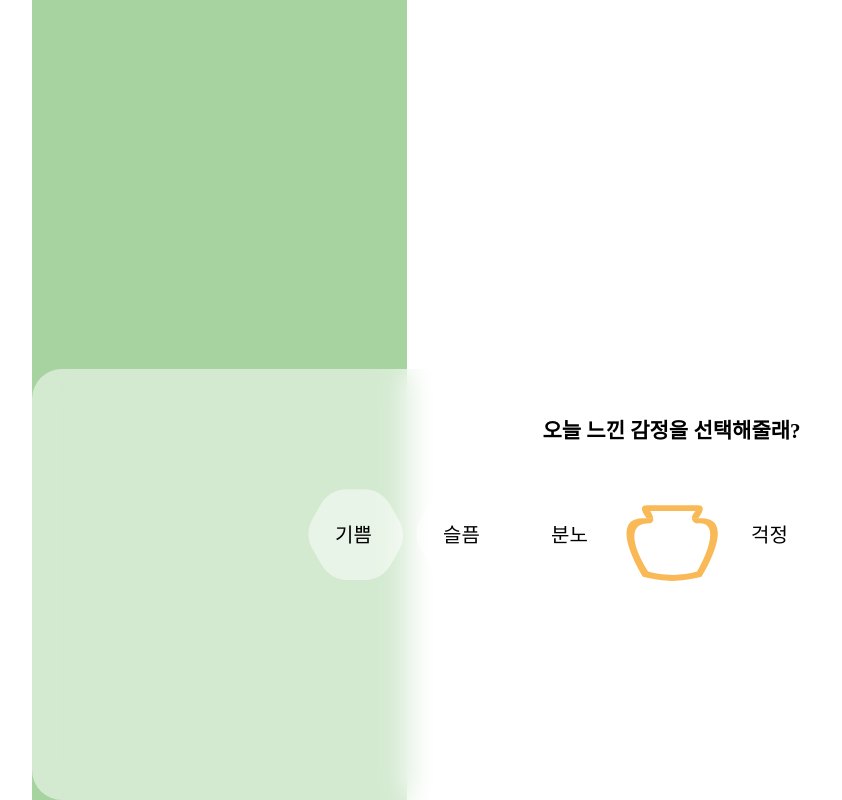
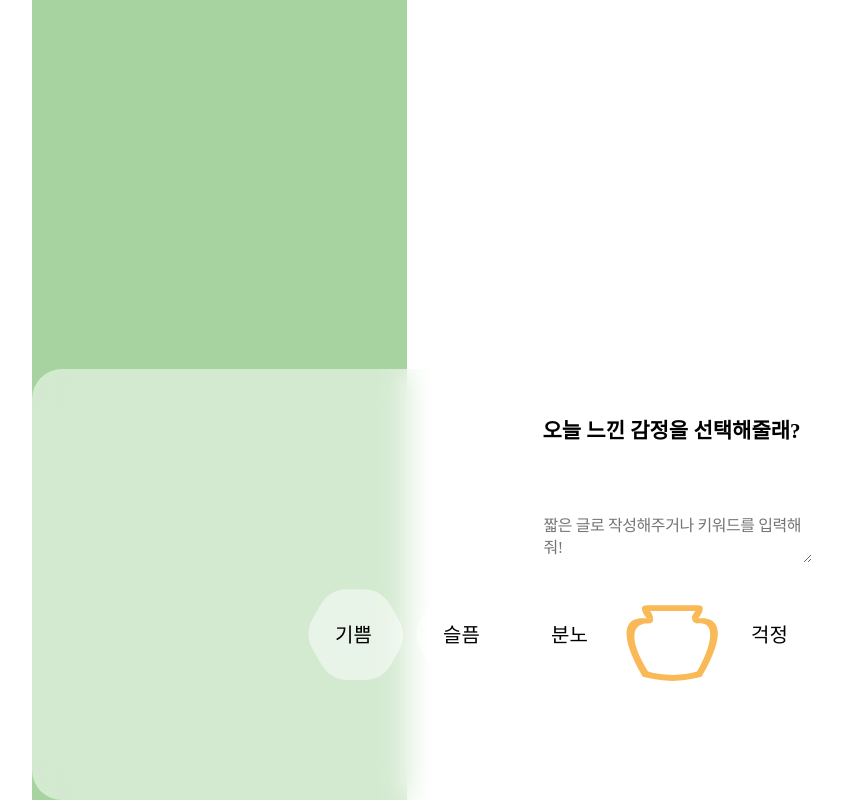
Before and after one commit to KAU2024-SANHAK/SANHAK_Client, a React (Vite) app: page /sample in a window 1280 px wide. Shown: the top 800 px of the page, without its empty margins (421-1263 px from the left). Built offline with nearby package versions, Linux system fonts and the light colour scheme; no server answers.

Commit message:
feat: textarea 설정

```diff
--- a/src/components/FastDiarySteps/FastDiaryStep.style.js
+++ b/src/components/FastDiarySteps/FastDiaryStep.style.js
@@ -1,5 +1,5 @@
 import styled from 'styled-components'
-import SmallQuestionBox from '../../assets/smallQuestionBox.svg'
+import InputCloud from '../../assets/inputCloud.svg'
 
 export const FastDiaryStepWrapper = styled.div`
 ${({ theme: { mixin } }) => mixin.flexCenter({})};
@@ -10,3 +10,19 @@ ${({ theme: { mixin } }) => mixin.flexCenter({})};
     width: 10rem;
     display: flex;
 `
+export const FastDiaryTextAreaWrapper = styled.div`
+    ${({ theme: { mixin } }) => mixin.flexCenter({})};
+    background-image: url(${InputCloud});
+    width: 33rem;
+    height: 10rem;
+    margin-left: 1rem;
+`
+export const InputArea =styled.textarea`
+    ${({ theme }) => theme.fonts.body_06};
+    width: 27rem;
+    height: 5rem;
+    background-color: transparent;
+    border: none;
+    letter-spacing: -0.408px;
+
+`
--- a/src/components/FastDiarySteps/FastDiaryStep1/FastDiaryStep1.jsx
+++ b/src/components/FastDiarySteps/FastDiaryStep1/FastDiaryStep1.jsx
@@ -1,6 +1,5 @@
 import * as S from '../FastDiaryStep.style'
 import FeelingHive from '../FeelingHive/FeelingHive'
-import LargeQuestion from '../Questions/LargeQustion'
 import SmallQuestion from '../Questions/SamllQuestion'
 
 export default function FastDiaryStep1(){
@@ -11,6 +10,9 @@ export default function FastDiaryStep1(){
                 오늘 느낀 감정을 선택해줄래?
             </SmallQuestion>
 
+            <S.FastDiaryTextAreaWrapper>
+                <S.InputArea placeholder='짧은 글로 작성해주거나 키워드를 입력해줘!'/>
+            </S.FastDiaryTextAreaWrapper>
             <FeelingHive/>
 
         </S.FastDiaryStepWrapper>
--- a/src/components/FastDiarySteps/FastDiaryStep2/FastDiaryStep2.jsx
+++ b/src/components/FastDiarySteps/FastDiaryStep2/FastDiaryStep2.jsx
@@ -1,4 +1,5 @@
 import * as S from '../FastDiaryStep.style'
+import LargeQuestion from '../Questions/LargeQustion'
 
 export default function FastDiaryStep2(){
     return(
@@ -7,6 +8,10 @@ export default function FastDiaryStep2(){
                 오늘 하루름 함께 나누었던<br/>
                 사람들이 있을까?
             </LargeQuestion>
+
+            <S.FastDiaryTextAreaWrapper>
+                <S.InputArea placeholder='짧은 글로 작성해주거나 키워드를 입력해줘!'/>
+            </S.FastDiaryTextAreaWrapper>
         </S.FastDiaryStepWrapper>
 
     )
--- a/src/components/FastDiarySteps/FastDiaryStep3/FastDiaryStep3.jsx
+++ b/src/components/FastDiarySteps/FastDiaryStep3/FastDiaryStep3.jsx
@@ -7,6 +7,10 @@ export default function FastDiaryStep3(){
             <SmallQuestion>
                 언제쯤 일어난 일이야?
             </SmallQuestion>
+
+            <S.FastDiaryTextAreaWrapper>
+                <S.InputArea placeholder='짧은 글로 작성해주거나 키워드를 입력해줘!'/>
+            </S.FastDiaryTextAreaWrapper>
         </S.FastDiaryStepWrapper>
 
     )
--- a/src/components/FastDiarySteps/FastDiaryStep4/FastDiaryStep4.jsx
+++ b/src/components/FastDiarySteps/FastDiaryStep4/FastDiaryStep4.jsx
@@ -8,6 +8,10 @@ export default function FastDiaryStep4(){
                 그렇다면 오늘 너가<br/>
                 머물렀던 곳들을 알려줄래?
             </LargeQuestion>
+
+            <S.FastDiaryTextAreaWrapper>
+                <S.InputArea placeholder='짧은 글로 작성해주거나 키워드를 입력해줘!'/>
+            </S.FastDiaryTextAreaWrapper>
         </S.FastDiaryStepWrapper>
     )
 }
--- a/src/components/FastDiarySteps/FastDiaryStep5/FastDiaryStep5.jsx
+++ b/src/components/FastDiarySteps/FastDiaryStep5/FastDiaryStep5.jsx
@@ -8,6 +8,10 @@ export default function FastDiaryStep5(){
                 오늘 어떤 일이 있었어?<br/>
                 사소한 일이라도 좋아!
             </LargeQuestion>
+
+            <S.FastDiaryTextAreaWrapper>
+                <S.InputArea placeholder='짧은 글로 작성해주거나 키워드를 입력해줘!'/>
+            </S.FastDiaryTextAreaWrapper>
         </S.FastDiaryStepWrapper>
 
     )
--- a/src/components/FastDiarySteps/FastDiaryStep6/FastDiaryStep6.jsx
+++ b/src/components/FastDiarySteps/FastDiaryStep6/FastDiaryStep6.jsx
@@ -8,6 +8,10 @@ export default function FastDiaryStep6(){
                 하루를 돌아보면서<br/>
                 느꼈던 것들이 있다면 말해줄래?
             </LargeQuestion>
+
+            <S.FastDiaryTextAreaWrapper>
+                <S.InputArea placeholder='짧은 글로 작성해주거나 키워드를 입력해줘!'/>
+            </S.FastDiaryTextAreaWrapper>
         </S.FastDiaryStepWrapper>
 
     )
```
Also changed, not shown: src/assets/InputCloud.svg (added).
